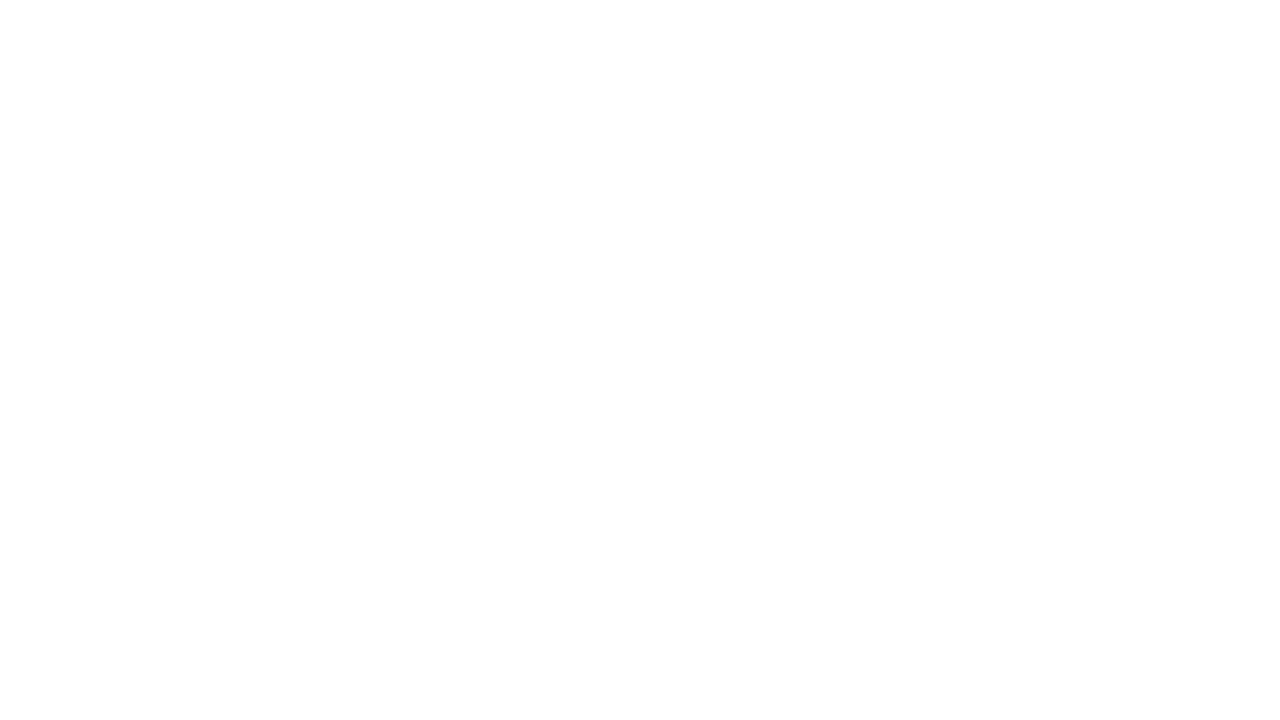
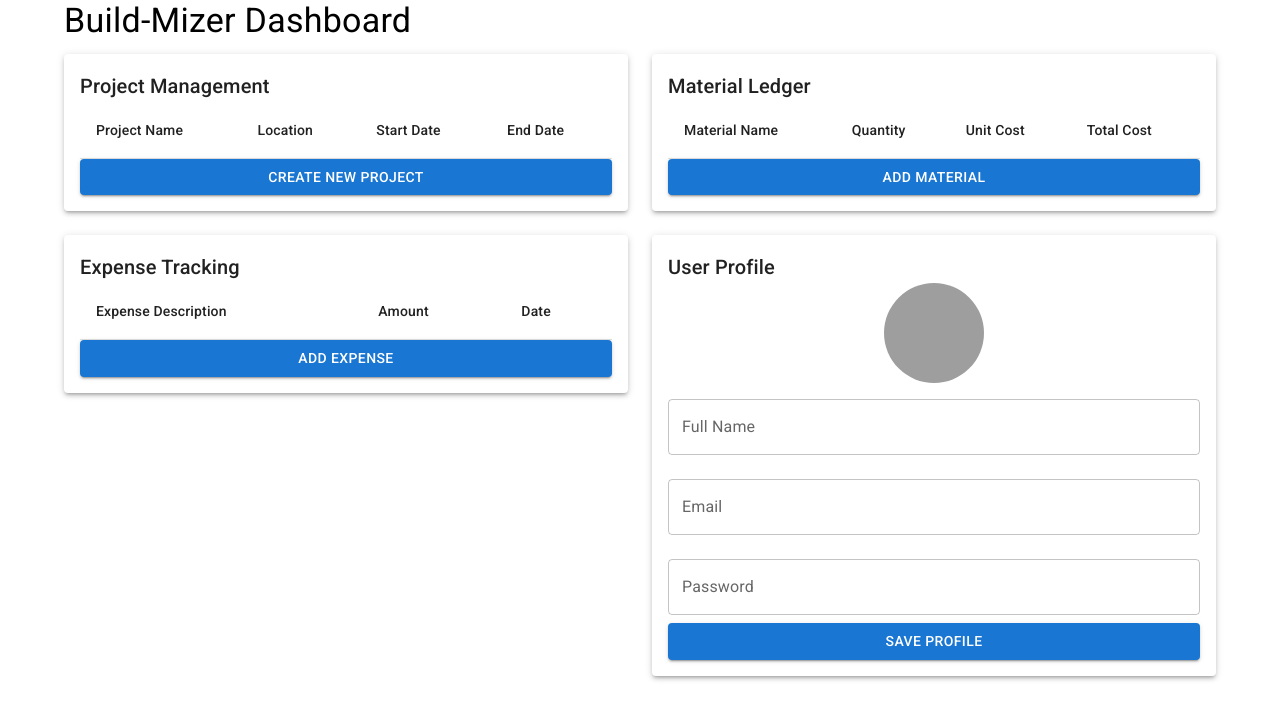
Before and after one commit to AbdullahKhan423/Build-mizer, a React (Create React App) app in the folder build-mizer-frontend/: page /Dashboard in a window 1280 px wide. Before the commit this address had no page. Shown: the top 720 px of the page. Built offline with nearby package versions, Linux system fonts and the light colour scheme; grey boxes are pictures that could not be loaded.

Commit message:
Addition of dashboard page. Few changes in header and footer.

```diff
--- a/build-mizer-frontend/src/App.js
+++ b/build-mizer-frontend/src/App.js
@@ -8,7 +8,7 @@ import DailyPricing from './pages/DailyPricing';
 import Products from './pages/Products';
 import SignUp from './pages/SignUp';
 import StayInTouch from './pages/StayInTouch';
-
+import Dashboard from './pages/Dashboard';
 function App() {
   return (
     <Router>
@@ -21,7 +21,7 @@ function App() {
         <Route path="products" element={<Products></Products>} />
         <Route path="signup" element={<SignUp></SignUp>} />
         <Route path="Stay in Touch" element={<StayInTouch></StayInTouch>} />
-
+        <Route path='Dashboard' element={<Dashboard></Dashboard>}/>
       </Routes>
     </Router>
   );
--- a/build-mizer-frontend/src/components/Cover.js
+++ b/build-mizer-frontend/src/components/Cover.js
@@ -1,6 +1,6 @@
 import React from 'react';
 import { Box, Typography,Button } from '@mui/material';
-
+import { Link } from 'react-router-dom';
 function Cover({imageSrc}) {
   return (
     <div>
@@ -36,10 +36,14 @@ function Cover({imageSrc}) {
           </Typography>
           <Box sx={{ display: 'flex', gap: 2, marginTop: 2 }}>
             <Button variant="contained" color="primary" sx={{ '&:hover': { backgroundColor: 'green' } }}>
+            <Link to="Construction Cost Calculator" style={{ textDecoration: 'none', color: 'white' }}>
               Cost Calculator
+            </Link>
             </Button>
             <Button variant="contained" color="secondary" sx={{ '&:hover': { backgroundColor: 'red' } }}>
-              View Updated Price
+            <Link to="Daily Pricing" style={{ textDecoration: 'none', color: 'white' }}>
+            View Updated Price of materials
+            </Link>
             </Button>
           </Box>
         </Box>
--- a/build-mizer-frontend/src/components/ResponsiveAppBar.js
+++ b/build-mizer-frontend/src/components/ResponsiveAppBar.js
@@ -17,7 +17,7 @@ import AdbIcon from '@mui/icons-material/Adb';
 import Logo from '../media/logo.png'
 import LoginIcon from '@mui/icons-material/Login';
 
-const pages = [  'About Us','Products','Daily Pricing','Construction Cost Calculator','Stay in Touch' ]
+const pages = [  'About Us','Dashboard','Daily Pricing','Construction Cost Calculator','Stay in Touch' ]
 
 
 const settings = ['Profile', 'Account', 'Dashboard', 'Logout'];
--- a/build-mizer-frontend/src/pages/AboutUs.js
+++ b/build-mizer-frontend/src/pages/AboutUs.js
@@ -1,8 +1,11 @@
 import React from 'react'
 import ResponsiveAppBar from '../components/ResponsiveAppBar'
-import { Box, Typography } from '@mui/material';
+import { Box, Typography, Avatar, Grid } from '@mui/material';
 import Footer from '../components/Footer';
 import team from '../media/team.jpg';
+import moizImage from '../media/brick.jpg';
+import abdullahImage from '../media/brick.jpg';
+import daniyalImage from '../media/brick.jpg';
 import '../css/styles.css';
 function AboutUs() {
   return (
@@ -26,6 +29,45 @@ function AboutUs() {
             boxSizing: 'border-box',
           }}
         ><Typography variant="h3" color="white" marginTop={'15rem'}style={{animation:'slideUp 1s forwards',borderBottom: '1px solid white'}}>About us</Typography></Box></section>
+
+      <section style={{ padding: '2rem' }}>
+        <Typography variant="body1" color="textSecondary" align="center" paragraph>
+          We are a team of three computer science students from COMSATS University:
+        </Typography>
+        <Grid container justifyContent="center" spacing={3}>
+          <Grid item xs={4}>
+            <Avatar alt="Moiz Fayyaz" src={moizImage} sx={{ width: 120, height: 120, margin: '0 auto' }} />
+            <Typography variant="body1" color="textSecondary" align="center" paragraph>
+              Moiz Fayyaz
+            </Typography>
+          </Grid>
+          <Grid item xs={4}>
+            <Avatar alt="Abdullah Dilawar Khan" src={abdullahImage} sx={{ width: 120, height: 120, margin: '0 auto' }} />
+            <Typography variant="body1" color="textSecondary" align="center" paragraph>
+              Abdullah Dilawar Khan
+            </Typography>
+          </Grid>
+          <Grid item xs={4}>
+            <Avatar alt="Daniyal Hamid" src={daniyalImage} sx={{ width: 120, height: 120, margin: '0 auto' }} />
+            <Typography variant="body1" color="textSecondary" align="center" paragraph>
+              Daniyal Hamid
+            </Typography>
+          </Grid>
+        </Grid>
+        <Typography variant="body1" color="textSecondary" align="center" paragraph>
+          We are passionate about web development and decided to build Build-Mizer to address issues we encountered in construction projects.
+        </Typography>
+        <Typography variant="body1" color="textSecondary" align="center" paragraph>
+          We faced challenges in keeping track of project costs and calculating expenditures manually.
+        </Typography>
+        <Typography variant="body1" color="textSecondary" align="center" paragraph>
+          Build-Mizer is our solution, offering an online material ledger to simplify calculations and make project management more efficient.
+        </Typography>
+        <Typography variant="body1" color="textSecondary" align="center" paragraph>
+          Say goodbye to handwritten rough calculations and embrace the convenience of Build-Mizer.
+        </Typography>
+      </section>
+
     <Footer></Footer>
     </div>
   )
--- /dev/null
+++ b/build-mizer-frontend/src/pages/Dashboard.js
@@ -0,0 +1,116 @@
+import React from 'react';
+import {
+  Container,
+  Typography,
+  Grid,
+  Paper,
+  Button,
+  TextField,
+  Table,
+  TableHead,
+  TableBody,
+  TableRow,
+  TableCell,
+  Avatar,
+} from '@mui/material';
+
+const Dashboard = () => {
+  return (
+    <Container maxWidth="lg">
+      <Typography variant="h4" gutterBottom>
+        Build-Mizer Dashboard
+      </Typography>
+
+      <Grid container spacing={3}>
+        {/* Project Management Section */}
+        <Grid item xs={12} md={6}>
+          <Paper elevation={3} style={{ padding: '1rem' }}>
+            <Typography variant="h6">Project Management</Typography>
+            {/* Project list */}
+            <Table>
+              <TableHead>
+                <TableRow>
+                  <TableCell>Project Name</TableCell>
+                  <TableCell>Location</TableCell>
+                  <TableCell>Start Date</TableCell>
+                  <TableCell>End Date</TableCell>
+                </TableRow>
+              </TableHead>
+              <TableBody>
+                {/* Project entries */}
+              </TableBody>
+            </Table>
+            <Button variant="contained" color="primary" fullWidth>
+              Create New Project
+            </Button>
+          </Paper>
+        </Grid>
+
+        {/* Material Ledger Section */}
+        <Grid item xs={12} md={6}>
+          <Paper elevation={3} style={{ padding: '1rem' }}>
+            <Typography variant="h6">Material Ledger</Typography>
+            {/* Material list */}
+            <Table>
+              <TableHead>
+                <TableRow>
+                  <TableCell>Material Name</TableCell>
+                  <TableCell>Quantity</TableCell>
+                  <TableCell>Unit Cost</TableCell>
+                  <TableCell>Total Cost</TableCell>
+                </TableRow>
+              </TableHead>
+              <TableBody>
+                {/* Material entries */}
+              </TableBody>
+            </Table>
+            <Button variant="contained" color="primary" fullWidth>
+              Add Material
+            </Button>
+          </Paper>
+        </Grid>
+
+        {/* Expense Tracking Section */}
+        <Grid item xs={12} md={6}>
+          <Paper elevation={3} style={{ padding: '1rem' }}>
+            <Typography variant="h6">Expense Tracking</Typography>
+            {/* Expense list */}
+            <Table>
+              <TableHead>
+                <TableRow>
+                  <TableCell>Expense Description</TableCell>
+                  <TableCell>Amount</TableCell>
+                  <TableCell>Date</TableCell>
+                </TableRow>
+              </TableHead>
+              <TableBody>
+                {/* Expense entries */}
+              </TableBody>
+            </Table>
+            <Button variant="contained" color="primary" fullWidth>
+              Add Expense
+            </Button>
+          </Paper>
+        </Grid>
+
+        {/* User Profile Section */}
+        <Grid item xs={12} md={6}>
+          <Paper elevation={3} style={{ padding: '1rem' }}>
+            <Typography variant="h6">User Profile</Typography>
+            <Avatar alt="User Avatar" src="user-avatar.jpg" style={{ width: 100, height: 100, margin: '0 auto' }} />
+            <TextField label="Full Name" fullWidth margin="normal" />
+            <TextField label="Email" fullWidth margin="normal" />
+            <TextField label="Password" fullWidth margin="normal" type="password" />
+            <Button variant="contained" color="primary" fullWidth>
+              Save Profile
+            </Button>
+          </Paper>
+        </Grid>
+      </Grid>
+
+    </Container>
+
+  );
+};
+
+export default Dashboard;
```
